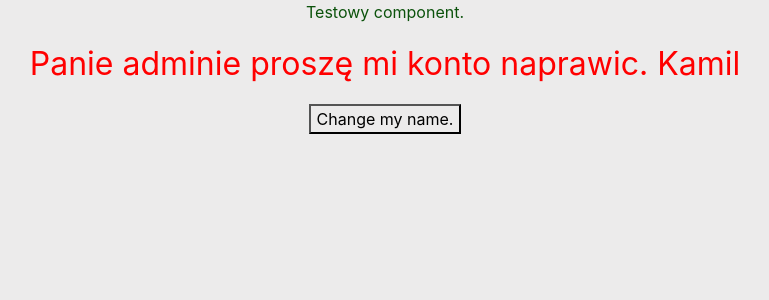
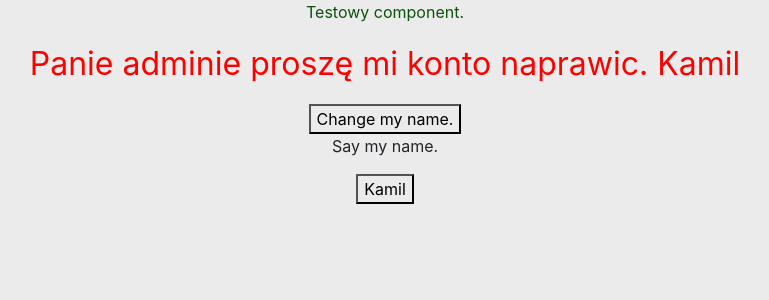
Before and after one commit to KamolR6/Pzaw_4C, a React (Create React App) app in the folder project_react/: page / in a window 1280 px wide. Shown: the top 300 px of the page, without its empty margins (255-1024 px from the left). Built offline with nearby package versions, Linux system fonts and the light colour scheme.

Commit message:
useEffect and funny useState

```diff
--- a/project_react/src/FirstComponent.js
+++ b/project_react/src/FirstComponent.js
@@ -1,15 +1,27 @@
-import { useState } from "react"
+import { useEffect, useState } from "react"
 import "./FirstCss.css"
 
 
 
 function FirstComponent() {
+
     const [name, setName] = useState("Kamil")
-
-    const ButtonHandler = () => {
+    const [message, setMessage] = useState("")
+    const NameSetter = () => {
         console.log("ButtonHandler active")
-        setName("Adam")
+        if (name == "Kamil") {
+            setName("Adam")
+        }else{
+            setName("Kamil")
+        }
     }
+    const SayNameHandler = () =>{
+        setMessage("You're godamn right.")
+    }
+    //Nasluchuje na wszystkie stany useState w komponencie, 2 arg [] = wykonuje sie raz, [name] = nasluchuje tylko na zmiane name
+    useEffect(() => {
+        console.log("Effect is called.")
+    }, [name])
 
     const myStyle = {
         color: "red",
@@ -23,7 +35,15 @@ function FirstComponent() {
             <p style={myStyle}>
                 Panie adminie proszę mi konto naprawic. {name}
             </p>
-            <input type="button" value="Change my name." onClick={ButtonHandler}></input>
+            <input type="button" value="Change my name." onClick={NameSetter}></input>
+
+            <p>
+                Say my name.
+            </p>
+            <input type="button" value={name} onClick={SayNameHandler}></input>
+            <p>
+                {message}
+            </p>
         </div>
     )
 }
```
